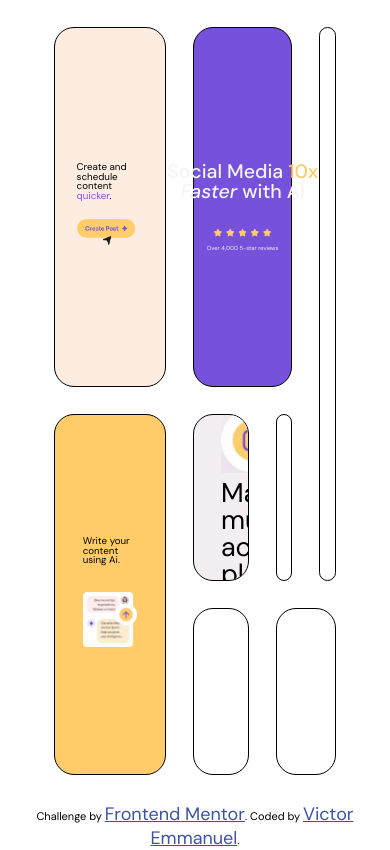
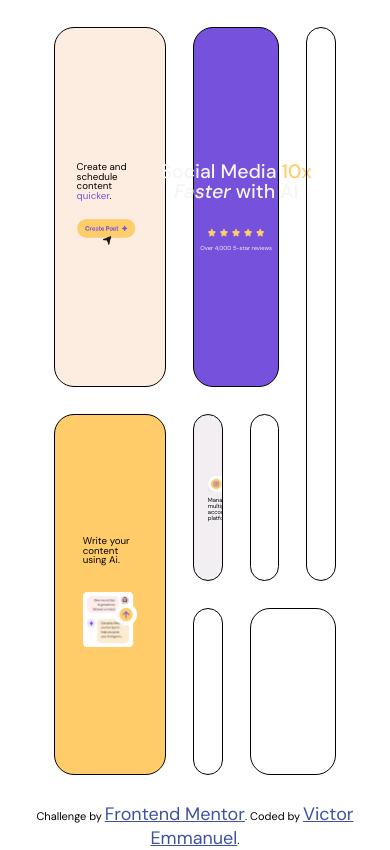
Before and after one commit to victor-web-dev/Bento-grid, a React (Vite) app: page / in a window 390 px wide. Built offline with nearby package versions, Linux system fonts and the light colour scheme.

Commit message:
change: grid-item-manage responsive font and image

```diff
--- a/src/components/Grid/Grid.style.css
+++ b/src/components/Grid/Grid.style.css
@@ -102,22 +102,21 @@
   background-color: #f3eef2;
   overflow: hidden;
   /* text-align: center; */
-  /* width: 100%; */
-  padding: 1.5rem;
 }
 
 .grid-item-manage > div {
   width: 100%;
+  padding: 2rem;
 }
 
 .grid-item-manage img {
-  width: 25ch;
+  width: 20vw;
 }
 
 .grid-item-manage p {
-  font-size: 1.5rem;
+  font-size: 1.5vw;
   line-height: 1;
-  width: 10rem;
+  width: 10ch;
 }
 
 .grid-item-audience {
```
